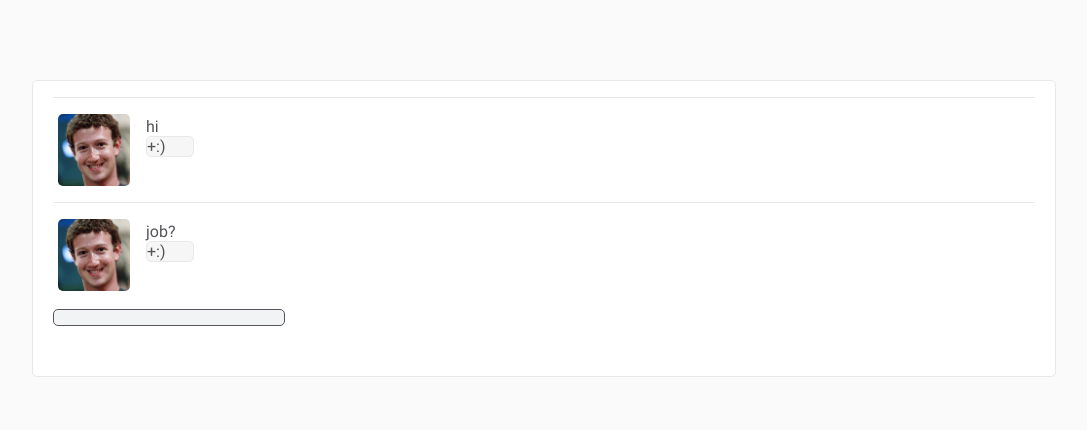
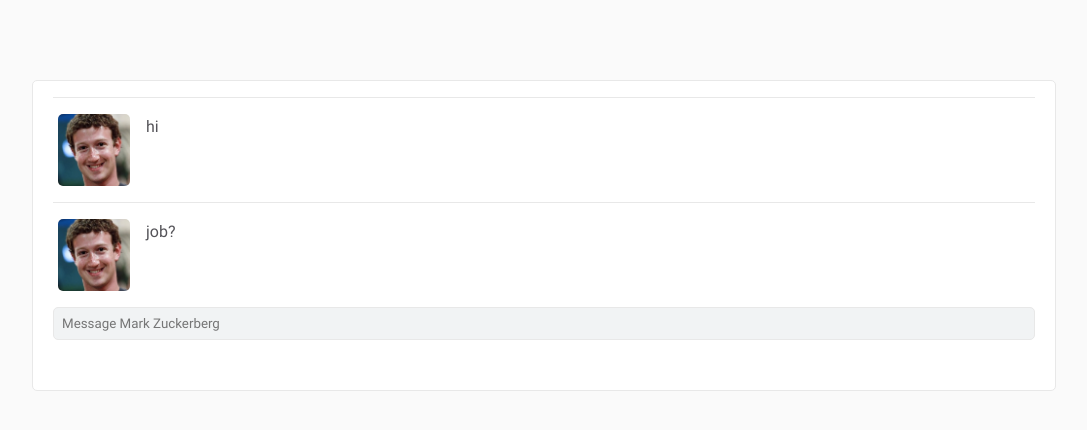
Before and after one commit to andrewkchan/slacker, a React app: page / in a window 1280 px wide. Shown: the top 430 px of the page, without its empty margins (96-1183 px from the left). Built offline with nearby package versions, Linux system fonts and the light colour scheme.

Commit message:
emoji styling

```diff
--- a/public/index.html
+++ b/public/index.html
@@ -1,7 +1,7 @@
 <!DOCTYPE html>
 <html>
 <head>
-    <title>Instateam</title>
+    <title>Slacker</title>
 </head>
 <body>
     <div id="main"></div>
--- a/src/components/App.js
+++ b/src/components/App.js
@@ -14,6 +14,7 @@ class App extends React.Component {
                     <input
                         className="message-input-input"
                         type="text"
+                        placeholder="Message Mark Zuckerberg"
                         onChange={(event)=> {
                             this.setState({text: event.target.value});
                             console.log(this.state.text);
--- a/src/components/Emojis.js
+++ b/src/components/Emojis.js
@@ -14,7 +14,7 @@ class Emojis extends React.Component {
         return (
             <div
                 className="emojis-button"
-                onClick={() => { this.setState({ ...this.state, [type]: this.state[type] - 1 }); }}
+                onClick={() => { this.setState({ [type]: this.state[type] - 1 }); }}
             >
                 <img className="emojis-img" src={imgSrc} />
                 {this.state[type]}
@@ -26,17 +26,17 @@ class Emojis extends React.Component {
             return (
                 <div className="emojis-menu">
                     <div className="emojis-menu-add" onClick={() => {
-                        this.setState({ ...this.state, sadParrot: this.state.sadParrot + 1 });
+                        this.setState({ sadParrot: this.state.sadParrot + 1 });
                     }}>
                         <img className="emojis-img" src="/img/sadparrot.gif" />
                     </div>
                     <div className="emojis-menu-add" onClick={() => {
-                        this.setState({ ...this.state, parrot: this.state.parrot + 1 });
+                        this.setState({ parrot: this.state.parrot + 1 });
                     }}>
                         <img className="emojis-img" src="/img/parrot.gif" />
                     </div>
                     <div className="emojis-menu-add" onClick={() => {
-                        this.setState({ ...this.state, hug: this.state.hug + 1 });
+                        this.setState({ hug: this.state.hug + 1 });
                     }}>
                         <img className="emojis-img" src="/img/hug.jpg" />
                     </div>
@@ -66,10 +66,11 @@ class Emojis extends React.Component {
                 <div className="emojis-active">
                     {emojis}
                 </div>
-                <div className="emojis-button" onClick={() => { this.setState({...this.state, showMenu: !this.state.showMenu}); }}>
-                    +:)
+                <div className="emojis-button emojis-add" onClick={() => { this.setState({showMenu: !this.state.showMenu}); }}>
+                    <span>+</span><i className="icon ion-android-happy" />
+                    {this.renderMenu()}
                 </div>
-                {this.renderMenu()}
+
             </div>
         );
     }
--- a/src/styles/custom/components/message-input.scss
+++ b/src/styles/custom/components/message-input.scss
@@ -2,7 +2,6 @@
     &-container {
         margin: 25px 0;
         @include size(80%, 45px);
-        max-width: 450px;
         position: relative;
     }
     &-body {
@@ -20,8 +19,9 @@
         @include border-radius(5px, 5px, 5px, 5px);
         background-color: $deepBlue-5;
         //font-size: 1.05em;
-        padding: 0 2%;
-        border: 1px solid;
+        padding: 0.5rem 0.5rem;
+        border: 1px solid #e8e8e8;
+        width: 100%;
 
         &:focus {
             outline: none;
--- a/src/styles/custom/components/message.scss
+++ b/src/styles/custom/components/message.scss
@@ -17,7 +17,14 @@
     &-info-section {
         margin: 0.2em 0;
     }
-
+    .emojis-add {
+        display: none;
+    }
+    &:hover {
+        .emojis-add {
+            display: block;
+        }
+    }
 
 }
 
@@ -26,25 +33,42 @@
         cursor: pointer;
         @include border-radius(5px, 5px, 5px, 5px);
         border: 1px solid #e8e8e8;
-        background-color: #f6f6f6;
+        &:hover {
+            background-color: #f6f6f6;
+        }
+
         margin-right: 1rem;
-        width: 3rem;
+        width: 2.5rem;
     }
     &-img {
-        @include size(auto, 1rem);
+        @include size(auto, 0.9rem);
     }
     &-active {
         @include flex(center, flex-start, row);
     }
     &-menu {
-
         @include flex(center, flex-start, row);
+        @include border-radius(5px, 5px, 5px, 5px);
+        box-shadow: $container-shadow;
+        border: 1px solid #e8e8e8;
+        position: absolute;
+        z-index: 10;
+        background-color: #fff;
         &-add {
             cursor: pointer;
             margin-right: 1rem;
+            padding: 0.2rem;
             &:hover {
                 background-color: #e8e8e8;
             }
         }
     }
+    &-add {
+        box-shadow: $button-shadow;
+        width: 1.8rem;
+        text-align: center;
+        padding: 0.1rem;
+        background-color: #fff;
+
+    }
 }
```
